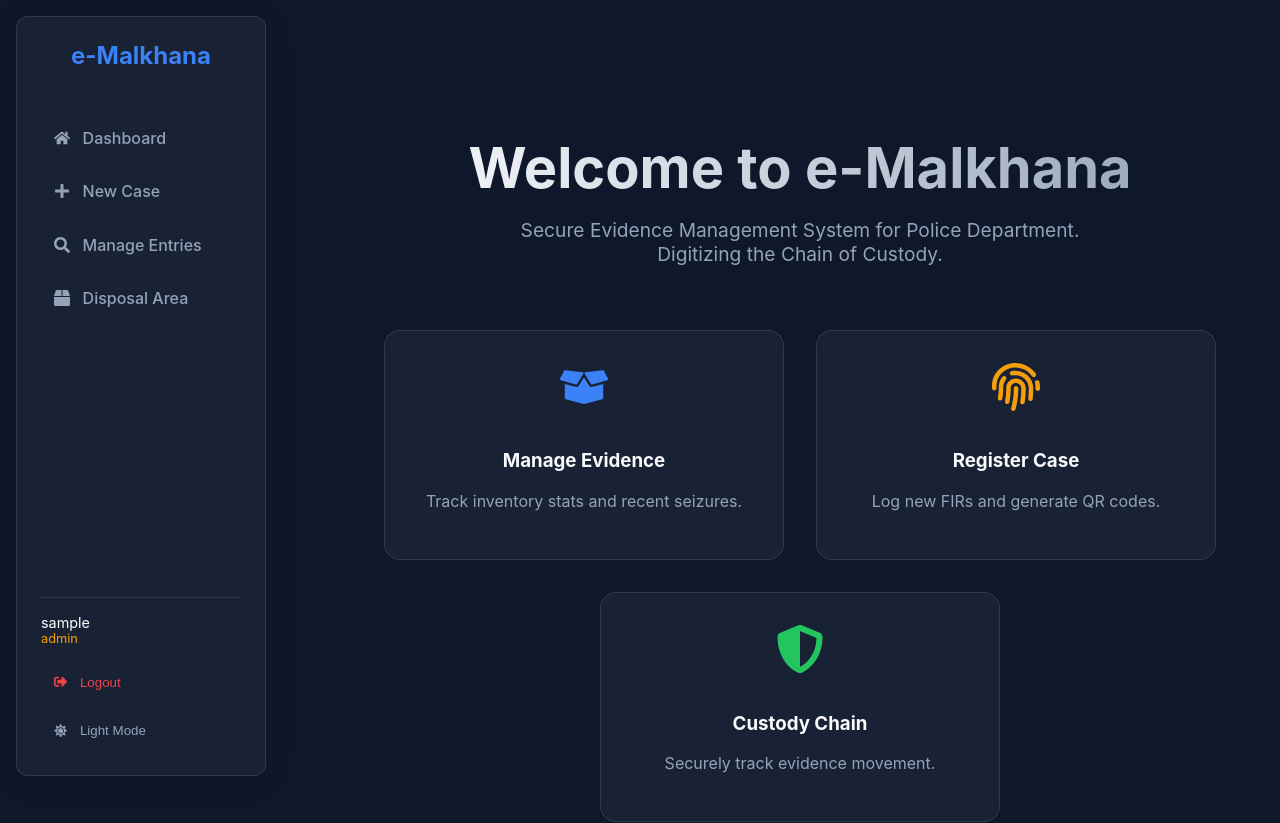
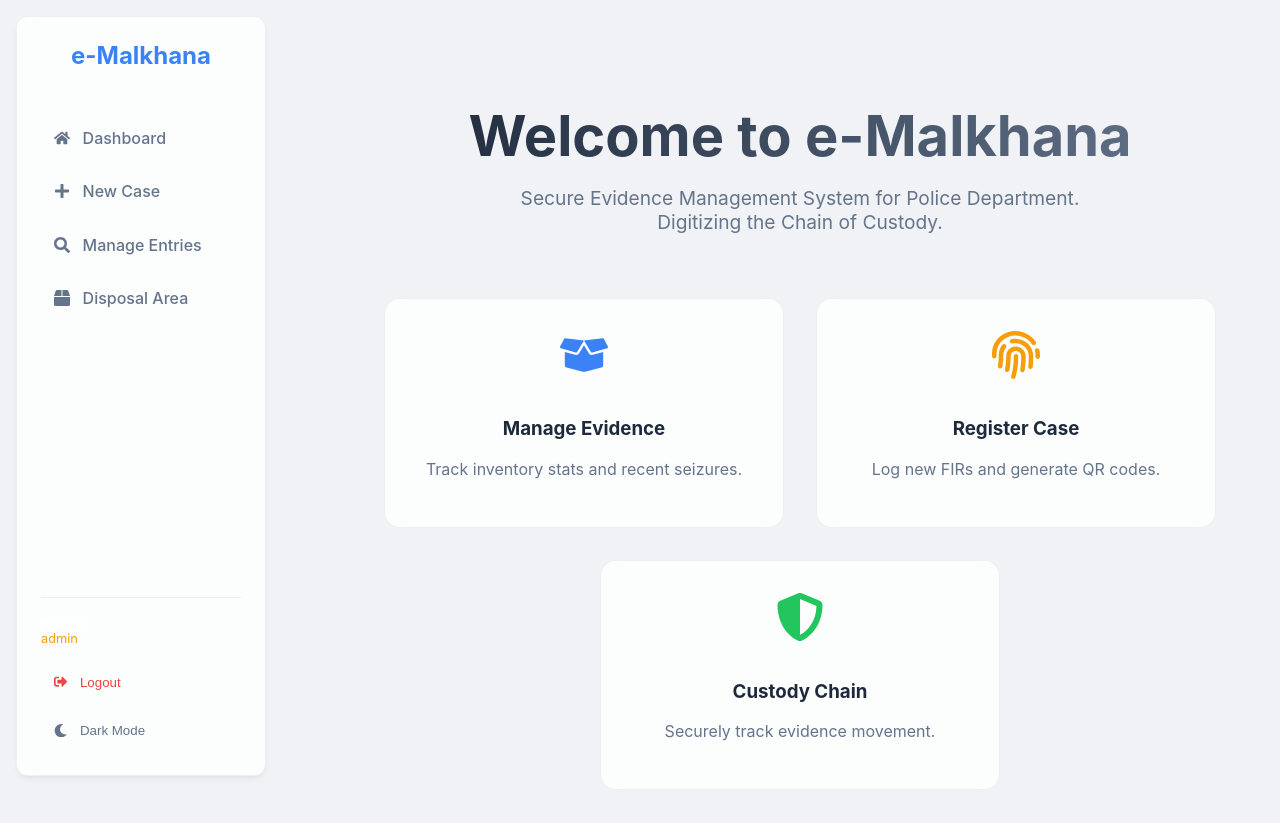
Before and after one commit to Anoopkr1906/WebTeam_Hackathon_Project, a React (Vite) app in the folder frontend/: page / in a window 1280 px wide. Shown: the top 823 px of the page. Built offline with nearby package versions, Linux system fonts and the light colour scheme; no server answers; sample sign-in values are in the browser's storage.

Commit message:
Made light theme by default and fixed styling in light mode

```diff
--- a/frontend/src/context/ThemeContext.jsx
+++ b/frontend/src/context/ThemeContext.jsx
@@ -6,7 +6,7 @@ export const ThemeProvider = ({ children }) => {
     const [theme, setTheme] = useState(() => {
         // Check localStorage or system preference
         const savedTheme = localStorage.getItem('theme');
-        return savedTheme || 'dark';
+        return savedTheme || 'light';
     });
 
     useEffect(() => {
--- a/frontend/src/index.css
+++ b/frontend/src/index.css
@@ -95,6 +95,11 @@ body {
   border-color: transparent;
 }
 
+::placeholder {
+  color: var(--color-text-secondary);
+  opacity: 0.7;
+}
+
 .nav-link {
   display: flex;
   align-items: center;
--- a/frontend/src/pages/CaseDetails.jsx
+++ b/frontend/src/pages/CaseDetails.jsx
@@ -257,7 +257,7 @@ const CaseDetails = () => {
     return (
         <div style={{ position: 'relative' }}>
             <div style={{ display: 'flex', alignItems: 'center', gap: '1rem', marginBottom: '2rem' }}>
-                <button onClick={() => navigate('/search')} className="btn-primary" style={{ padding: '0.5rem', background: 'transparent', border: '1px solid var(--glass-border)' }}> <FaArrowLeft /> </button>
+                <button onClick={() => navigate('/search')} className="btn-primary" style={{ padding: '0.5rem', background: 'transparent', color: 'var(--color-text-primary)', border: '1px solid var(--color-text-primary)' }}> <FaArrowLeft /> </button>
                 <h1>Case: <span style={{ color: 'var(--color-accent-blue)' }}>{caseInfo.caseId}</span></h1>
                 <span style={{ marginLeft: 'auto', padding: '0.5rem 1rem', borderRadius: '20px', background: caseInfo.status === 'PENDING' ? 'rgba(245, 158, 11, 0.2)' : 'rgba(34, 197, 94, 0.2)', color: caseInfo.status === 'PENDING' ? 'var(--color-accent-gold)' : 'var(--color-success)', fontWeight: 'bold' }}>{caseInfo.status}</span>
 
@@ -279,7 +279,7 @@ const CaseDetails = () => {
                     </button>
                 )}
 
-                <button onClick={handlePrintReport} className="btn-primary" style={{ marginLeft: '1rem', background: 'var(--color-bg-card)', border: '1px solid var(--glass-border)', fontSize: '0.9rem' }}>
+                <button onClick={handlePrintReport} className="btn-primary" style={{ marginLeft: '1rem', background: 'var(--color-bg-card)', color: 'var(--color-text-primary)', border: '1px solid var(--glass-border)', fontSize: '0.9rem' }}>
                     <FaPrint /> Print Formal Report
                 </button>
             </div>
--- a/frontend/src/responsive.css
+++ b/frontend/src/responsive.css
@@ -17,22 +17,17 @@
 
 /* Home Page Styles */
 .home-container {
-    padding: 4rem 2rem;
+    padding: 2rem 2rem;
     text-align: center;
     transition: opacity 0.8s ease, transform 0.8s ease;
 }
 
 .home-title {
     font-size: 3.5rem;
-    background: linear-gradient(to right, #f8fafc, #94a3b8);
-    /* Default Dark */
+    background: linear-gradient(to right, var(--color-text-primary), var(--color-text-secondary));
     -webkit-background-clip: text;
     -webkit-text-fill-color: transparent;
     margin-bottom: 1rem;
-}
-
-[data-theme="light"] .home-title {
-    background: linear-gradient(to right, #1e293b, #64748b);
 }
 
 .feature-card {
```
